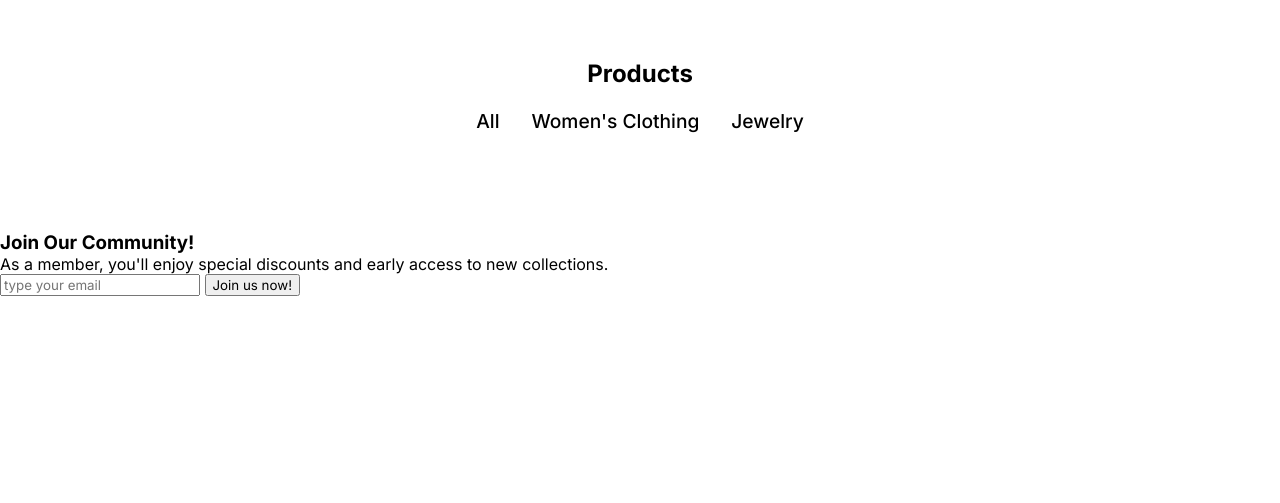
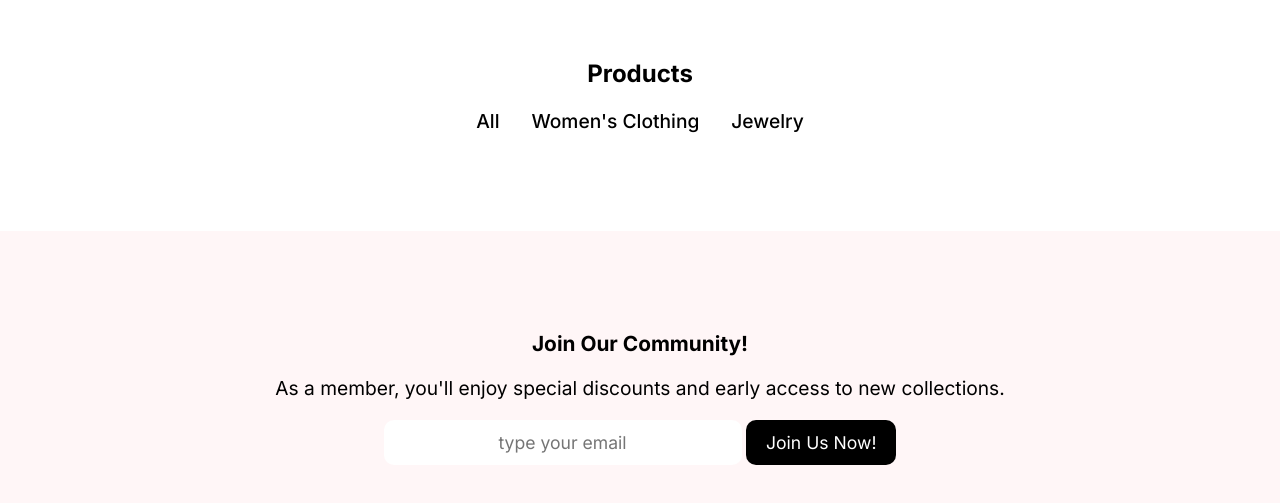
Before and after one commit to rdpfeifle/ecomm-store-js, a website with bundled scripts: page index.html in a window 1280 px wide. Shown: the part 117-620 px from the top of the page. Built offline with nearby package versions, Linux system fonts and the light colour scheme; no server answers.

Commit message:
Add styling to newsletter section

```diff
--- a/css/global.css
+++ b/css/global.css
@@ -1,5 +1,6 @@
 @import "./products.css";
 @import "./header.css";
+@import "./newsletter.css";
 
 * {
   box-sizing: border-box;
--- /dev/null
+++ b/css/newsletter.css
@@ -0,0 +1,55 @@
+#newsletter {
+  background-color: #ffdee248;
+}
+
+.newsletter-container {
+  display: flex;
+  flex-direction: column;
+  justify-content: center;
+  align-items: center;
+  padding: 100px;
+}
+
+.newsletter-container h3 {
+  font-size: 1.3rem;
+}
+
+.newsletter-container p {
+  font-size: 1.2rem;
+  margin: 20px 0;
+}
+
+form input {
+  padding: 12px 50px;
+  text-align: center;
+}
+
+form input,
+form button {
+  font-size: 1.1rem;
+  border: none;
+  border-radius: 10px;
+}
+
+form button {
+  cursor: pointer;
+  background-color: #000;
+  color: #fff;
+  text-transform: capitalize;
+  transition: background-color 0.3s ease-in-out;
+  padding: 12px 20px;
+}
+
+form button:hover {
+  background-color: #cd2c40;
+}
+
+@media (max-width: 768px) {
+  .newsletter-container form {
+    text-align: center;
+  }
+
+  form input {
+    margin-bottom: 10px;
+  }
+}
```
